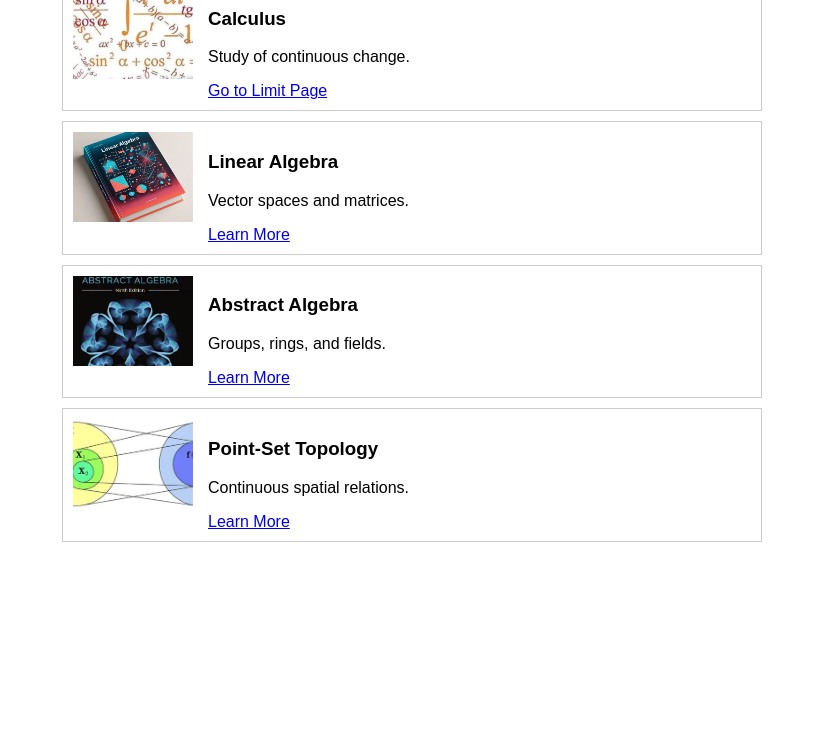
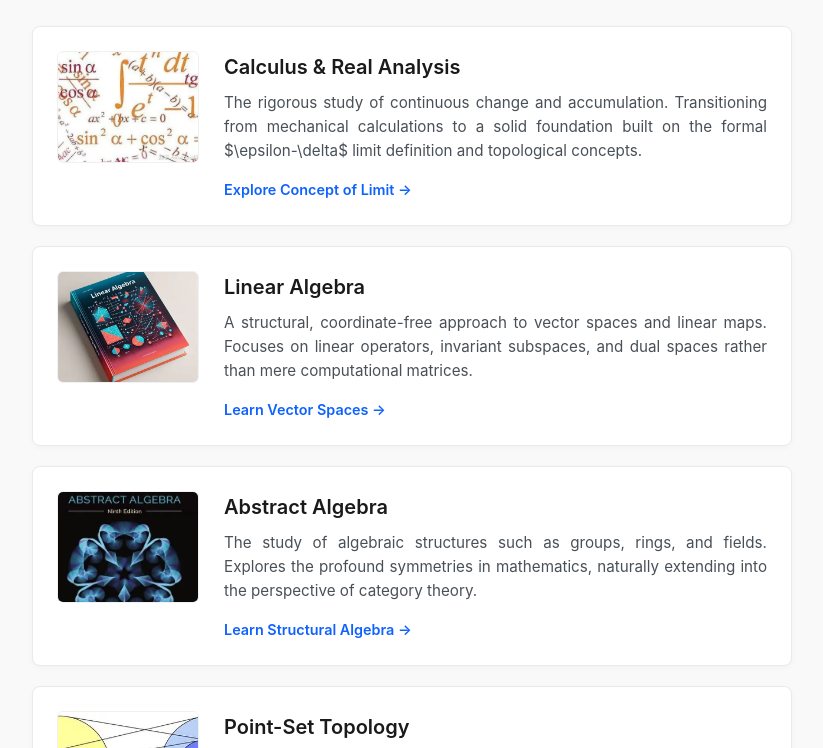
Before and after one commit to 25763-glitch/website-maths, a plain HTML site: page web考试/主页.html in a window 1280 px wide. Shown: the part 122-870 px from the top of the page, without its empty margins (228-1051 px from the left). Before the commit the page ends 800 px from the top, so only its background shows below. Drawn offline with Linux system fonts and the light colour scheme.

Commit message:
Add files via upload
add link to limit，enhance  the homepage

```diff
--- a/web考试/主页.html
+++ b/web考试/主页.html
@@ -2,49 +2,122 @@
 <html lang="en">
 <head>
   <meta charset="UTF-8">
-  <title>Math Foundations - Draft</title>
+  <title>Mathematics: Structural Foundations</title>
   <style>
-    body { font-family: sans-serif; padding: 20px; max-width: 700px; margin: auto; }
-    .card { display: flex; gap: 15px; border: 1px solid #ccc; padding: 10px; margin-bottom: 10px; }
-    .card img { width: 120px; height: 90px; object-fit: cover; }
+    body {
+      font-family: -apple-system, BlinkMacSystemFont, "Segoe UI", Roboto, sans-serif;
+      background-color: #f9f9fa;
+      color: #222;
+      padding: 40px 20px;
+      max-width: 760px;
+      margin: auto;
+      line-height: 1.6;
+    }
+
+    h1 {
+      text-align: center;
+      font-weight: 600;
+      margin-bottom: 35px;
+      color: #111;
+      letter-spacing: -0.5px;
+    }
+
+    .card {
+      display: flex;
+      gap: 25px;
+      background: #ffffff;
+      border: 1px solid #eaeaea;
+      border-radius: 8px;
+      padding: 24px;
+      margin-bottom: 20px;
+      box-shadow: 0 2px 6px rgba(0, 0, 0, 0.03);
+      transition: transform 0.2s ease, box-shadow 0.2s ease;
+    }
+
+    .card:hover {
+      transform: translateY(-2px);
+      box-shadow: 0 6px 14px rgba(0, 0, 0, 0.06);
+    }
+
+    .card img {
+      width: 140px;
+      height: 110px;
+      object-fit: cover;
+      border-radius: 6px;
+      border: 1px solid #f0f0f0;
+      flex-shrink: 0;
+    }
+
+    .content {
+      display: flex;
+      flex-direction: column;
+      justify-content: center;
+    }
+
+    .content h3 {
+      font-size: 1.25rem;
+      font-weight: 600;
+      margin: 0 0 8px 0;
+      color: #1a1a1a;
+    }
+
+    .content p {
+      font-size: 0.95rem;
+      color: #495057;
+      margin: 0 0 14px 0;
+      text-align: justify;
+    }
+
+    .content a {
+      font-size: 0.9rem;
+      color: #0f62fe;
+      text-decoration: none;
+      font-weight: 600;
+      display: inline-block;
+    }
+
+    .content a:hover {
+      text-decoration: underline;
+    }
   </style>
 </head>
 <body>
-  <h1>Mathematics</h1>
+  <h1>Pure Mathematics</h1>
 
   <div class="card">
-    <img src="OIP.webp" onerror="this.src='OIP.png'">
-    <div>
-      <h3>Calculus</h3>
-      <p>Study of continuous change.</p>
-      <a href="limit.html">Go to Limit Page</a>
+    <img src="OIP.webp" alt="Calculus" onerror="this.src='OIP.png'; this.onerror=function(){this.src='OIP.jpg';}">
+    <div class="content">
+      <h3>Calculus & Real Analysis</h3>
+      <p>The rigorous study of continuous change and accumulation. Transitioning from mechanical calculations to a solid foundation built on the formal $\epsilon-\delta$ limit definition and topological concepts.</p>
+      <!-- 链接已修改为你截图中的真实文件名 -->
+      <a href="limit and math.html">Explore Concept of Limit &rarr;</a>
     </div>
   </div>
 
   <div class="card">
-    <img src="OIP (1).webp" onerror="this.src='OIP (1).png'">
-    <div>
+    <img src="OIP (1).webp" alt="Linear Algebra" onerror="this.src='OIP (1).png'; this.onerror=function(){this.src='OIP (1).jpg';}">
+    <div class="content">
       <h3>Linear Algebra</h3>
-      <p>Vector spaces and matrices.</p>
-      <a href="#">Learn More</a>
+      <p>A structural, coordinate-free approach to vector spaces and linear maps. Focuses on linear operators, invariant subspaces, and dual spaces rather than mere computational matrices.</p>
+      <a href="#">Learn Vector Spaces &rarr;</a>
     </div>
   </div>
 
   <div class="card">
-    <img src="下载 (1).webp" onerror="this.src='下载 (1).png'">
-    <div>
+    <img src="下载 (1).webp" alt="Abstract Algebra" onerror="this.src='下载 (1).png'; this.onerror=function(){this.src='下载 (1).jpeg';}">
+    <div class="content">
       <h3>Abstract Algebra</h3>
-      <p>Groups, rings, and fields.</p>
-      <a href="#">Learn More</a>
+      <p>The study of algebraic structures such as groups, rings, and fields. Explores the profound symmetries in mathematics, naturally extending into the perspective of category theory.</p>
+      <a href="#">Learn Structural Algebra &rarr;</a>
     </div>
   </div>
 
   <div class="card">
-    <img src="下载.webp" onerror="this.src='下载.png'">
-    <div>
+    <img src="下载.webp" alt="Point-Set Topology" onerror="this.src='下载.png'; this.onerror=function(){this.src='下载.jpeg';}">
+    <div class="content">
       <h3>Point-Set Topology</h3>
-      <p>Continuous spatial relations.</p>
-      <a href="#">Learn More</a>
+      <p>The investigation of space and continuity at its most fundamental level. Deals with open sets, compactness, connectedness, and homeomorphisms, abstracting away geometric distances.</p>
+      <a href="#">Learn Topological Spaces &rarr;</a>
     </div>
   </div>
 </body>
```
